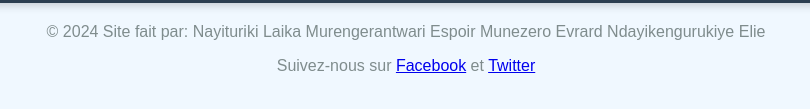
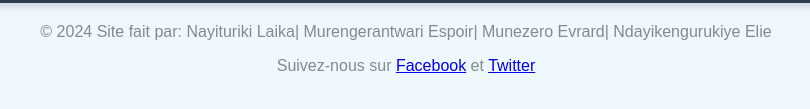
Before and after one commit to laiN0308/contact, a plain HTML site: page index.html in a window 1280 px wide. Shown: the part 651-760 px from the top of the page, 234-1044 px from the left. Drawn offline with Linux system fonts and the light colour scheme; a script that the page names is missing.

Commit message:
Update index.html

```diff
--- a/index.html
+++ b/index.html
@@ -68,9 +68,9 @@
 </nav>
  <!-- Footer -->
  <footer>
-    <p>&copy; 2024 Site fait par: Nayituriki Laika
-    Murengerantwari Espoir
-    Munezero Evrard
+    <p>&copy; 2024 Site fait par: Nayituriki Laika|
+    Murengerantwari Espoir|
+    Munezero Evrard|
     Ndayikengurukiye Elie</p>
     <p>Suivez-nous sur <a href="https://www.facebook.com">Facebook</a> et <a href="https://twitter.com">Twitter</a></p>
 </footer>
```
